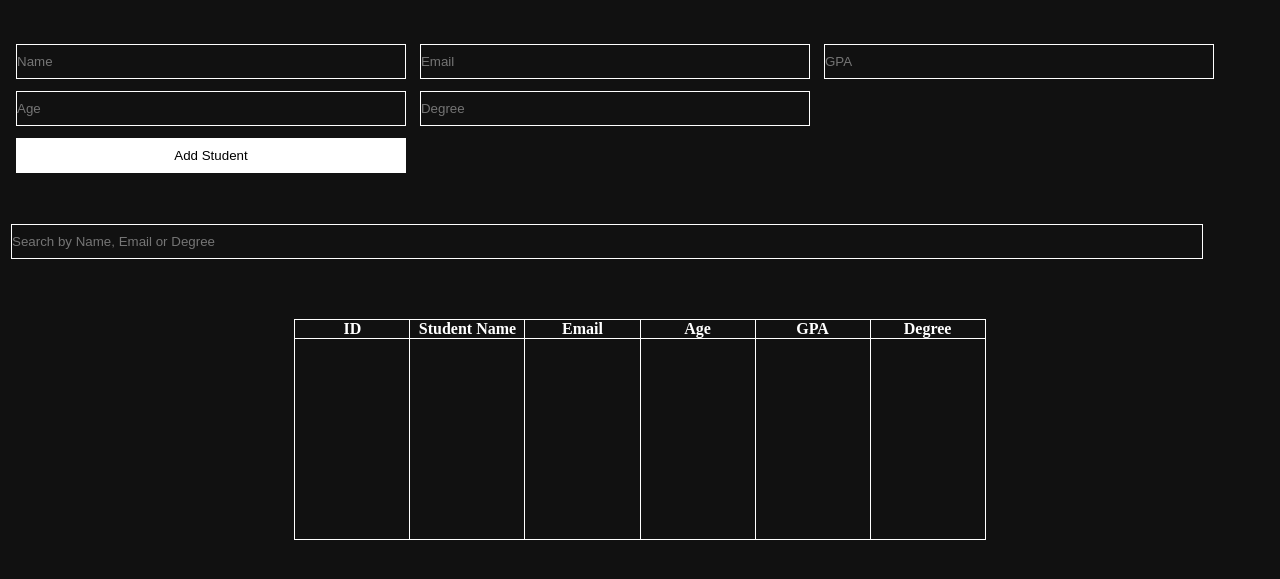
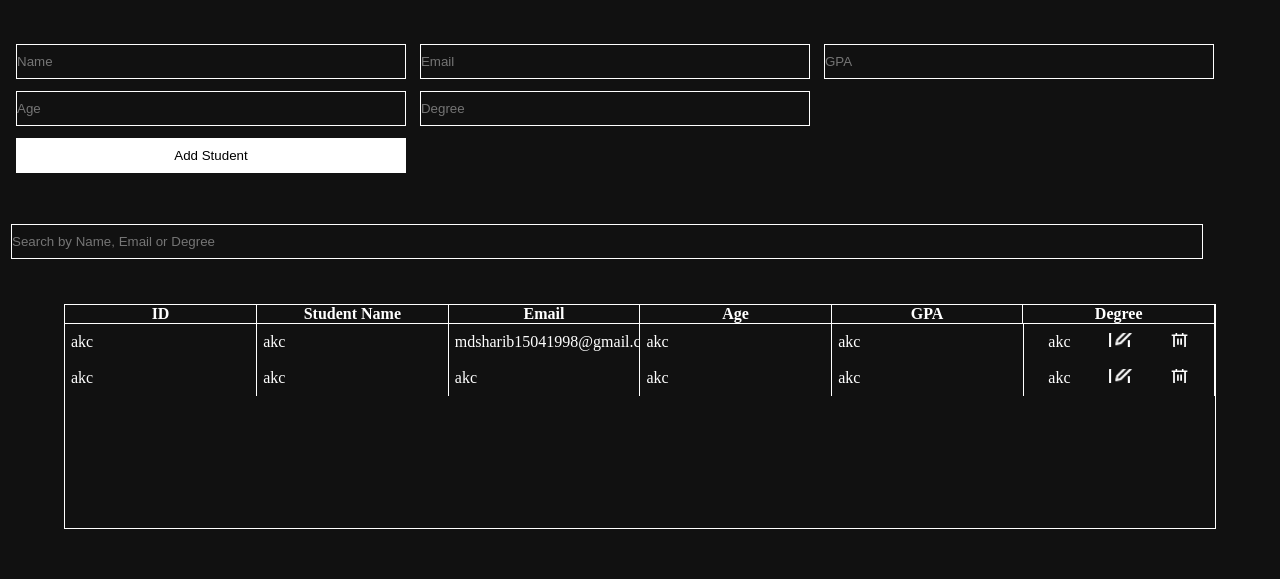
Before and after one commit to MdSharib/Fullstack_2.4-Student-management-CRUD, a plain HTML site: page index.html in a window 1280 px wide. Shown: the part 117-696 px from the top of the page. Drawn offline with Linux system fonts and the light colour scheme.

Commit message:
added table styling

```diff
--- a/index.html
+++ b/index.html
@@ -43,30 +43,51 @@
                 </tr>
             </thead>
             <tbody id="table-body">
-                <tr >
+                <!-- <tr>
                     <td class="table-body-row"></td>
                     <td class="table-body-row"></td>
                     <td class="table-body-row"></td>
                     <td class="table-body-row"></td>
                     <td class="table-body-row"></td>
                     <td class="table-body-row"></td>
-                </tr>
-                     <!-- <tr>
+                </tr> -->
+                 <!-- <tr>
+                        <td></td>
+                        <td></td>
+                        <td></td>
+                        <td></td>
+                        <td></td>
+                        <td>
+
+                        </td>
+                    </tr>  -->
+
+                      <tr>
+                        <td>akc</td>
+                        <td>akc</td>
+                        <td>mdsharib15041998@gmail.com</td>
+                        <td>akc</td>
+                        <td>akc</td>
+                        <td class="table-body-btn">akc
+                            <button id="edit-btn"></button>
+                            <button id="trash-btn"></button>
+                        </td>
+                    </tr>
+                     <tr>
                         <td>akc</td>
                         <td>akc</td>
                         <td>akc</td>
                         <td>akc</td>
                         <td>akc</td>
-                        <td>akc <button id="edit-btn"></button> <button id="trash-btn"></button></td>
-                    </tr> -->
-                    <!-- <tr>
-                        <td>akc</td>
-                        <td>akc</td>
-                        <td>akc</td>
-                        <td>akc</td>
-                        <td>akc</td>
-                        <td>akc</td>
-                    </tr> -->
+                        <td class="table-body-btn">akc
+                            <button id="edit-btn"></button>
+                            <button id="trash-btn"></button>
+                        </td>
+                    </tr>
+
+
+
+
             </tbody>
         </table>
     </div>
--- a/index.js
+++ b/index.js
@@ -48,7 +48,7 @@ const renderSearch = (filteredData) => {
                 <td>${val["email"]}</td>
                 <td>${val["age"]}</td>
                 <td>${val["gpa"]}</td>
-                <td>${val["degree"]} <button value=${val['id']} onClick="editBtnHandler(this)" id="edit-btn"></button> <button onClick="deleteStudentBtnHandler(this)" value=${val['id']} id="trash-btn"></button></td>
+                <td class="table-body-btn">${val["degree"]} <button value=${val['id']} onClick="editBtnHandler(this)" id="edit-btn"></button> <button onClick="deleteStudentBtnHandler(this)" value=${val['id']} id="trash-btn"></button></td>
             <tr>
     `
 });
@@ -63,6 +63,8 @@ const editBtnHandler = (btnValue) => {
     // console.log(id);
     addStudentBtn.style.display = 'none';
     editStudentBtn.style.display = "flex";
+    editStudentBtn.style.justifyContent = "center";
+
 
     studentDetails.forEach((val) => {
         if(val["id"] === id){
@@ -98,7 +100,7 @@ const insertIntoTable = () => {
                 <td>${val["email"]}</td>
                 <td>${val["age"]}</td>
                 <td>${val["gpa"]}</td>
-                <td>${val["degree"]} <button value=${val['id']} onClick="editBtnHandler(this)" id="edit-btn"></button> <button onClick="deleteStudentBtnHandler(this)" value=${val['id']} id="trash-btn"></button></td>
+                <td class="table-body-btn">${val["degree"]} <button value=${val['id']} onClick="editBtnHandler(this)" id="edit-btn"></button> <button onClick="deleteStudentBtnHandler(this)" value=${val['id']} id="trash-btn"></button></td>
             <tr>
     `
 });
@@ -145,6 +147,7 @@ function editStudentBtnHandler(ev){
     studentInputDegree.value = "";
     console.log("after editing",studentDetails);
     addStudentBtn.style.display = 'flex';
+    addStudentBtn.style.justifyContent = "center";
     editStudentBtn.style.display = "none";
     row = {};
     insertIntoTable();
--- a/style.css
+++ b/style.css
@@ -40,6 +40,16 @@ form input{
 }
 
 
+#edit-student-btn{
+  cursor: pointer;
+  display: none;
+}
+
+#add-student-btn{
+  cursor: pointer;
+}
+
+
 
 /* search styling */
 #search-bar{
@@ -58,30 +68,35 @@ form input{
 
 
 
-#student-details {
-  height: 250px;
-  display: flex;
-  justify-content: center;
-  align-items: center;
-}
 
-#edit-student-btn{
-  display: none;
-}
+
 
 
 
 /* table styling */
 
+#student-details {
+  /* height: 250px; */
+  display: flex;
+  justify-content: center;
+  align-items: center;
+
+}
+
+
 table {
-      width: 54%;
-      height: 221px;
+  display: block;
+  width: 90%;
+  height: 225px;
+  empty-cells: show ;
       border: 0;
+      table-layout: fixed;
       /* if styling breks */
       /* border-collapse: separate; */
       border-collapse: collapse;
       border-spacing: 0 0px;
       border: 1px solid white;
+
 }
 
  thead tr th {
@@ -92,35 +107,93 @@ thead tr th {
     width: 11%;
 }
 
+thead, tbody{
+  display: block;
+}
+
+thead, tbody tr{
+  display: table;
+            width: 100%;
+            table-layout: fixed;
+
+}
+
+tbody tr{
+  height: 0%;
+}
+
 .table-body-row{
   border-right: 1px solid white;
 }
 
+.table-body-btn{
+  display: flex;
+    justify-content: space-around;
+}
+
 #edit-btn {
-    width: 31%;
-    height: 15px;
+  width: 14%;
+  height: 14px;
   background-image: url(./resources/edit.png);
   background-size: cover;
   background-position: center;
   background-repeat: no-repeat;
   border: none;
+  background-color: transparent;
+  padding: 0;
+  margin: 0;
   cursor: pointer;
 }
+
 #trash-btn {
-    width: 31%;
-    height: 15px;
+  width: 11%;
+  height: 14px;
     background-image: url(./resources/trash.png);
     background-size: cover;
     background-position: center;
     background-repeat: no-repeat;
     border: none;
+    background-color: transparent;
+  padding: 0;
+  margin: 0;
   cursor: pointer;
 }
+
+/* #table-body tr{
+  height: 2px;
+} */
+
+tbody{
+  overflow-y: auto;
+  height: 204px;
+}
+
+
+/* Hide the scrollbar */
+tbody::-webkit-scrollbar {
+  width: 0.5em;
+}
+
+tbody::-webkit-scrollbar-track {
+  background-color: #f1f1f1; /* Adjust the background color as needed */
+}
+
+tbody::-webkit-scrollbar-thumb {
+  background-color: #888; /* Adjust the scrollbar thumb color as needed */
+  border-radius: 4px; /* Adjust the border-radius as needed */
+}
+
+
+/* tbody td:empty {
+  border-right: 1px solid white;
+} */
 
 
 
 tbody tr td {
+  overflow-y: auto;
   vertical-align: top;
   border-collapse: separate;
   border-right: 1px solid white;
+  padding: 9px 6px;
 }
```
Lines whose indentation alone changed are shown as unchanged.
